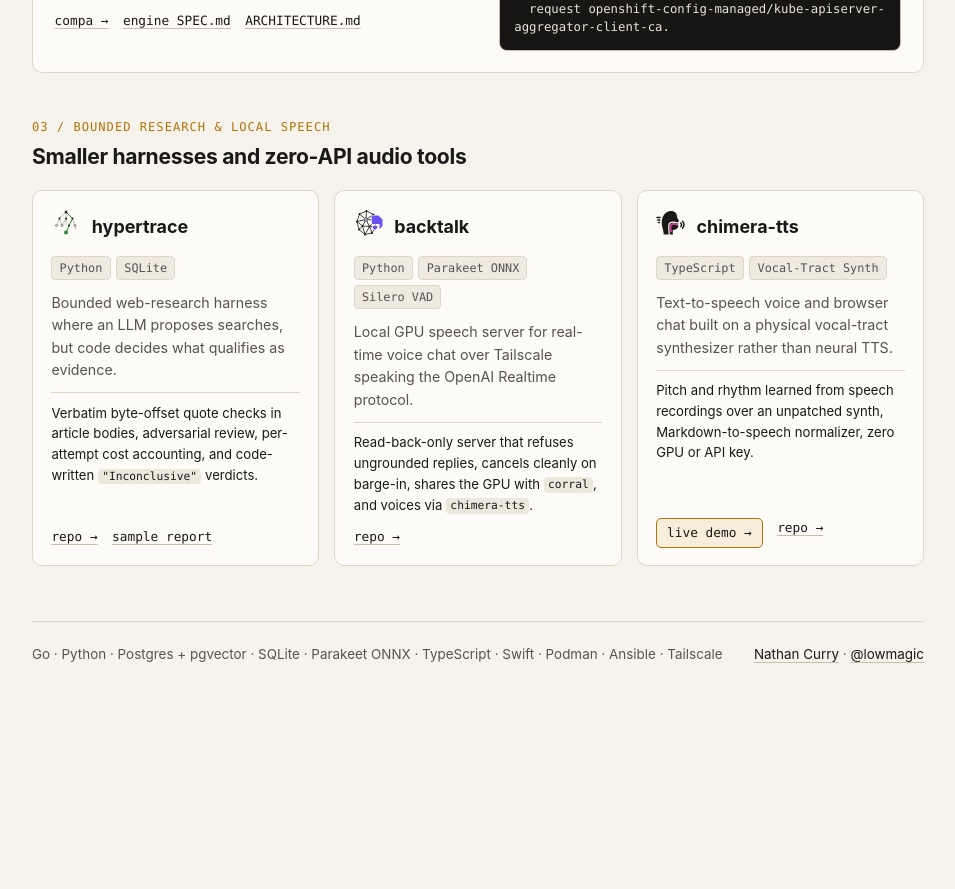
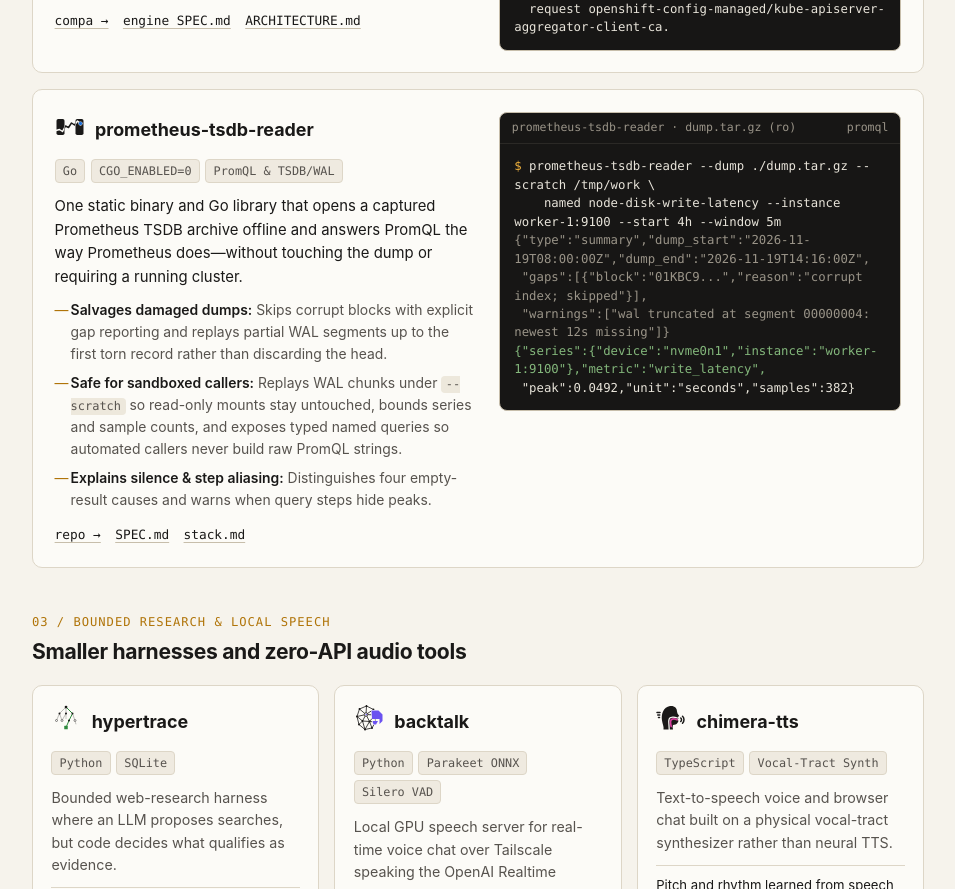
Before and after one commit to lowmagic/lowmagic.github.io, a plain HTML site: page index.html in a window 1280 px wide. Shown: the part 2170-3059 px from the top of the page, without its empty margins (162-1117 px from the left). Before the commit the page ends 2907 px from the top, so only its background shows below. Drawn offline with Linux system fonts and the light colour scheme.

Commit message:
Add prometheus-tsdb-reader spotlight and mark

```diff
--- a/index.html
+++ b/index.html
@@ -233,6 +233,50 @@ Open:
   request openshift-config-managed/kube-apiserver-aggregator-client-ca.</div>
         </div>
       </article>
+
+      <article class="spotlight">
+        <div class="spotlight-copy">
+          <div class="proj-header">
+            <picture>
+              <source media="(prefers-color-scheme: dark)" srcset="assets/prometheus-tsdb-reader-mark-dark.svg">
+              <img src="assets/prometheus-tsdb-reader-mark-light.svg" alt="">
+            </picture>
+            <h3 class="proj-title"><a href="https://github.com/lowmagic/prometheus-tsdb-reader">prometheus-tsdb-reader</a></h3>
+          </div>
+          <div class="tag-row">
+            <span class="tag">Go</span>
+            <span class="tag">CGO_ENABLED=0</span>
+            <span class="tag">PromQL &amp; TSDB/WAL</span>
+          </div>
+          <p>
+            One static binary and Go library that opens a captured Prometheus TSDB archive offline and answers PromQL the way Prometheus does—without touching the dump or requiring a running cluster.
+          </p>
+          <ul>
+            <li><strong>Salvages damaged dumps:</strong> Skips corrupt blocks with explicit gap reporting and replays partial WAL segments up to the first torn record rather than discarding the head.</li>
+            <li><strong>Safe for sandboxed callers:</strong> Replays WAL chunks under <code>--scratch</code> so read-only mounts stay untouched, bounds series and sample counts, and exposes typed named queries so automated callers never build raw PromQL strings.</li>
+            <li><strong>Explains silence &amp; step aliasing:</strong> Distinguishes four empty-result causes and warns when query steps hide peaks.</li>
+          </ul>
+          <div class="card-links">
+            <a href="https://github.com/lowmagic/prometheus-tsdb-reader">repo &rarr;</a>
+            <a href="https://github.com/lowmagic/prometheus-tsdb-reader/blob/main/docs/SPEC.md">SPEC.md</a>
+            <a href="https://github.com/lowmagic/prometheus-tsdb-reader/blob/main/docs/stack.md">stack.md</a>
+          </div>
+        </div>
+
+        <div class="term-box" aria-label="prometheus-tsdb-reader terminal workflow">
+          <div class="term-bar">
+            <span>prometheus-tsdb-reader &middot; dump.tar.gz (ro)</span>
+            <span>promql</span>
+          </div>
+          <div class="term-body"><span class="term-prompt">$</span> prometheus-tsdb-reader --dump ./dump.tar.gz --scratch /tmp/work \
+    named node-disk-write-latency --instance worker-1:9100 --start 4h --window 5m
+<span class="term-dim">{"type":"summary","dump_start":"2026-11-19T08:00:00Z","dump_end":"2026-11-19T14:16:00Z",
+ "gaps":[{"block":"01KBC9...","reason":"corrupt index; skipped"}],
+ "warnings":["wal truncated at segment 00000004: newest 12s missing"]}</span>
+<span class="term-ok">{"series":{"device":"nvme0n1","instance":"worker-1:9100"},"metric":"write_latency",</span>
+ "peak":0.0492,"unit":"seconds","samples":382}</div>
+        </div>
+      </article>
     </section>
 
     <section class="section" id="tools">
```
Also changed, not shown: assets/prometheus-tsdb-reader-mark-dark.svg (added), assets/prometheus-tsdb-reader-mark-light.svg (added), 1 other file.
